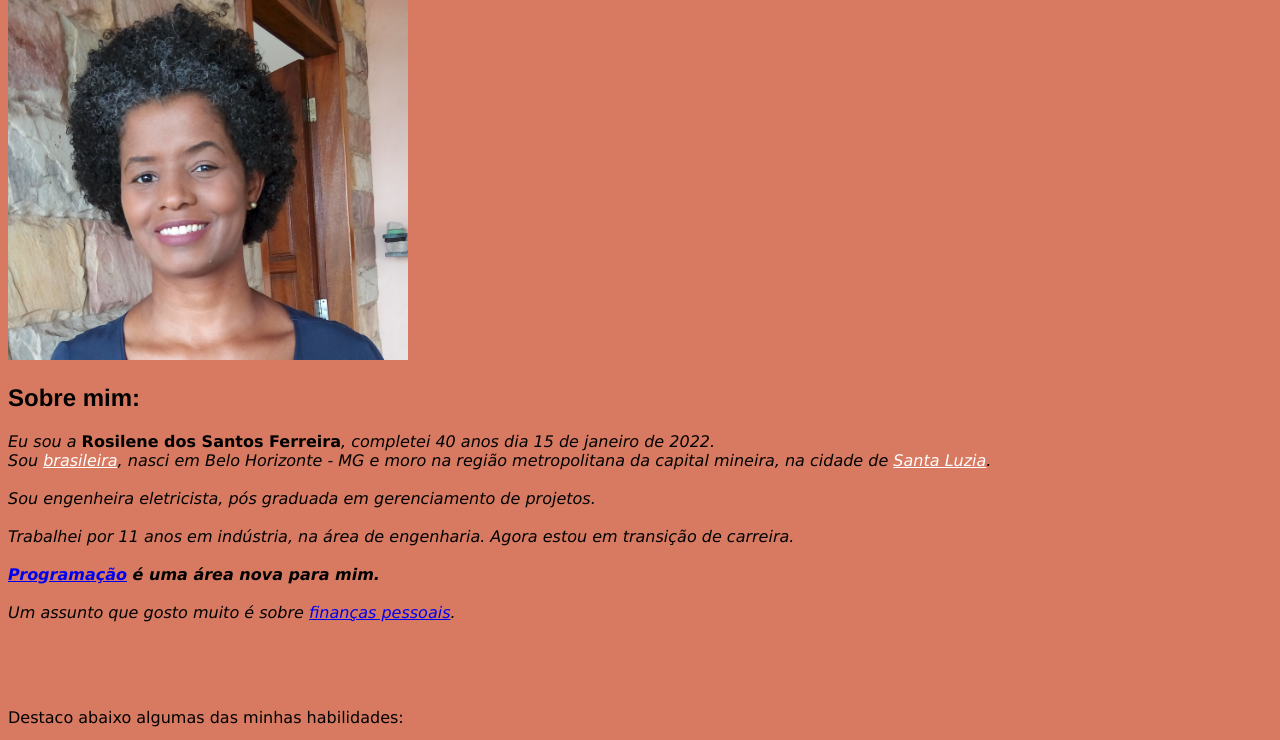
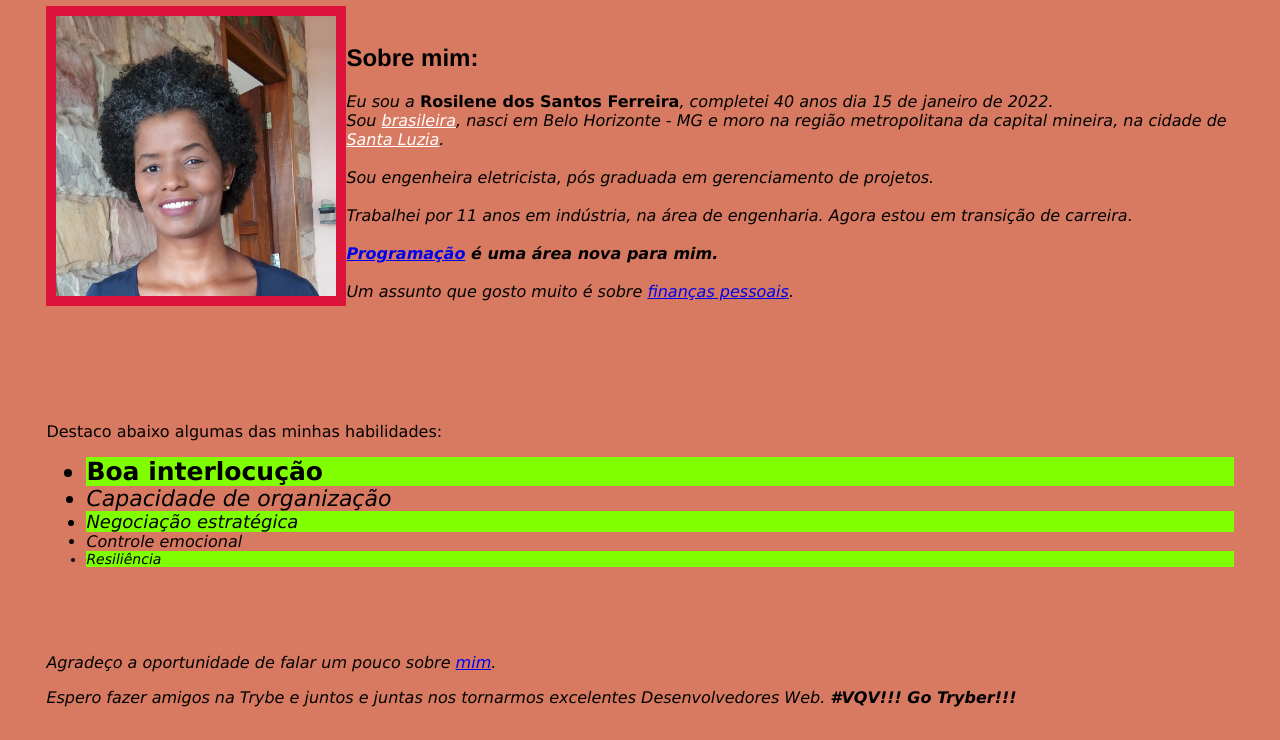
Before and after one commit to RosileneFerreira/RosileneFerreira.github.io, a plain HTML site: page index.html in a window 1280 px wide. Shown: the part 120-860 px from the top of the page. Drawn offline with Linux system fonts and the light colour scheme.

Commit message:
Layout e Box Model

```diff
--- a/index.html
+++ b/index.html
@@ -5,72 +5,30 @@
     <meta http-equiv="X-UA-Compatible" content="IE=edge">
     <meta name="viewport" content="width=device-width, initial-scale=1.0">
     <title>Quem sou eu?</title>
-    <style>
+    <link rel="stylesheet" href="style.css">
 
-        h1 {
-        font-family: 'Franklin Gothic Medium', 'Arial Narrow', Arial, sans-serif;
-        }
-
-        h2 {
-        font-family: 'Franklin Gothic Medium', 'Arial Narrow', Arial, sans-serif;
-        }
-
-        body {
-            background-color: #D77A61;
-        }
-
-        p {
-            font-family: Verdana, Geneva, Tahoma, sans-serif;
-        }
-
-        #habilidades {
-            font-family: Verdana, Geneva, Tahoma, sans-serif;
-        }
-
-        #brasileira {
-            color: white;
-            text-decoration: underline;
-        }
-
-        #cidade {
-            color: white;
-            text-decoration: underline;
-        }
-
-        .interlocução {
-            font-size: 25px;
-        }
-
-        .organização {
-            font-size: 22px;
-        }
-
-        .negociação {
-            font-size: 18px;
-        }
-
-        .controle {
-            font-size: 16px;
-        }
-
-        .resiliência {
-            font-size: 14px;
-        }
-
-    </style>
 </head>
 <body>
+
+    <div>
+
     <h1>ROSILENE DOS SANTOS FERREIRA</h1>
-    <img id="minhafoto" src="Rosilene.jpg" alt="Rosilene dos Santos Ferreira" width="400px">
-    <p></p>
-    <h2>Sobre mim:</h2>
-    <p> <em>Eu sou a</em> <strong>Rosilene dos Santos Ferreira</strong><em>, completei 40 anos dia 15 de janeiro de 2022.</em> <br>
+
+    <div class="image-container">
+    <img id="minhafoto" src="Rosilene.jpg" alt="Rosilene dos Santos Ferreira" width="280px">
+    <p></p> <br>
+    <h2 id="descrição" >Sobre mim:</h2>
+    <p id="descrição" > <em>Eu sou a</em> <strong>Rosilene dos Santos Ferreira</strong><em>, completei 40 anos dia 15 de janeiro de 2022.</em> <br>
         <em>Sou  <em id="brasileira" >brasileira</em>, nasci em Belo Horizonte - MG e moro na região metropolitana da capital mineira, na cidade de <em id="cidade" >Santa Luzia</em>.</em> <br><br>
         <em>Sou engenheira eletricista, pós graduada em gerenciamento de projetos.</em> <br><br>
         <em>Trabalhei por 11 anos em indústria, na área de engenharia. Agora estou em transição de carreira.</em> <br><br>
         <strong> <em> <a href="#Desenvolvedores">Programação</a> é uma área nova para mim.</em> </strong> <br><br>
         <em>Um assunto que gosto muito é sobre <a href="https://financasfemininas.com.br/" target="_blank">finanças pessoais</a>.</em>
-    </p> <br><br><br>
+    </p>
+</div>
+
+</div>
+
         <p>Destaco abaixo algumas das minhas habilidades:</p>
         <ul id="habilidades">
             <li class="interlocução"><strong>Boa interlocução</strong></li>
--- /dev/null
+++ b/style.css
@@ -0,0 +1,69 @@
+h1 {
+    font-family: 'Franklin Gothic Medium', 'Arial Narrow', Arial, sans-serif;
+    text-align: center;
+    }
+
+    h2 {
+    font-family: 'Franklin Gothic Medium', 'Arial Narrow', Arial, sans-serif;
+    }
+
+    body {
+        background-color: #D77A61;
+        padding: 3%;
+    }
+
+    p {
+        font-family: Verdana, Geneva, Tahoma, sans-serif;
+    }
+
+    #minhafoto {
+        float: left;
+        padding: 10px;
+        background-color: crimson;
+    }
+
+    .image-container {
+        height: 400px;
+    }
+
+    #descrição {
+
+    }
+
+    #habilidades {
+        font-family: Verdana, Geneva, Tahoma, sans-serif;
+    }
+
+    #brasileira {
+        color: white;
+        text-decoration: underline;
+    }
+
+    #cidade {
+        color: white;
+        text-decoration: underline;
+    }
+
+    .interlocução {
+        font-size: 25px;
+    }
+
+    .organização {
+        font-size: 22px;
+    }
+
+    .negociação {
+        font-size: 18px;
+    }
+
+    .controle {
+        font-size: 16px;
+    }
+
+    .resiliência {
+        font-size: 14px;
+    }
+
+    ul li:nth-child(odd) {
+        background-color: chartreuse;
+    }
```
